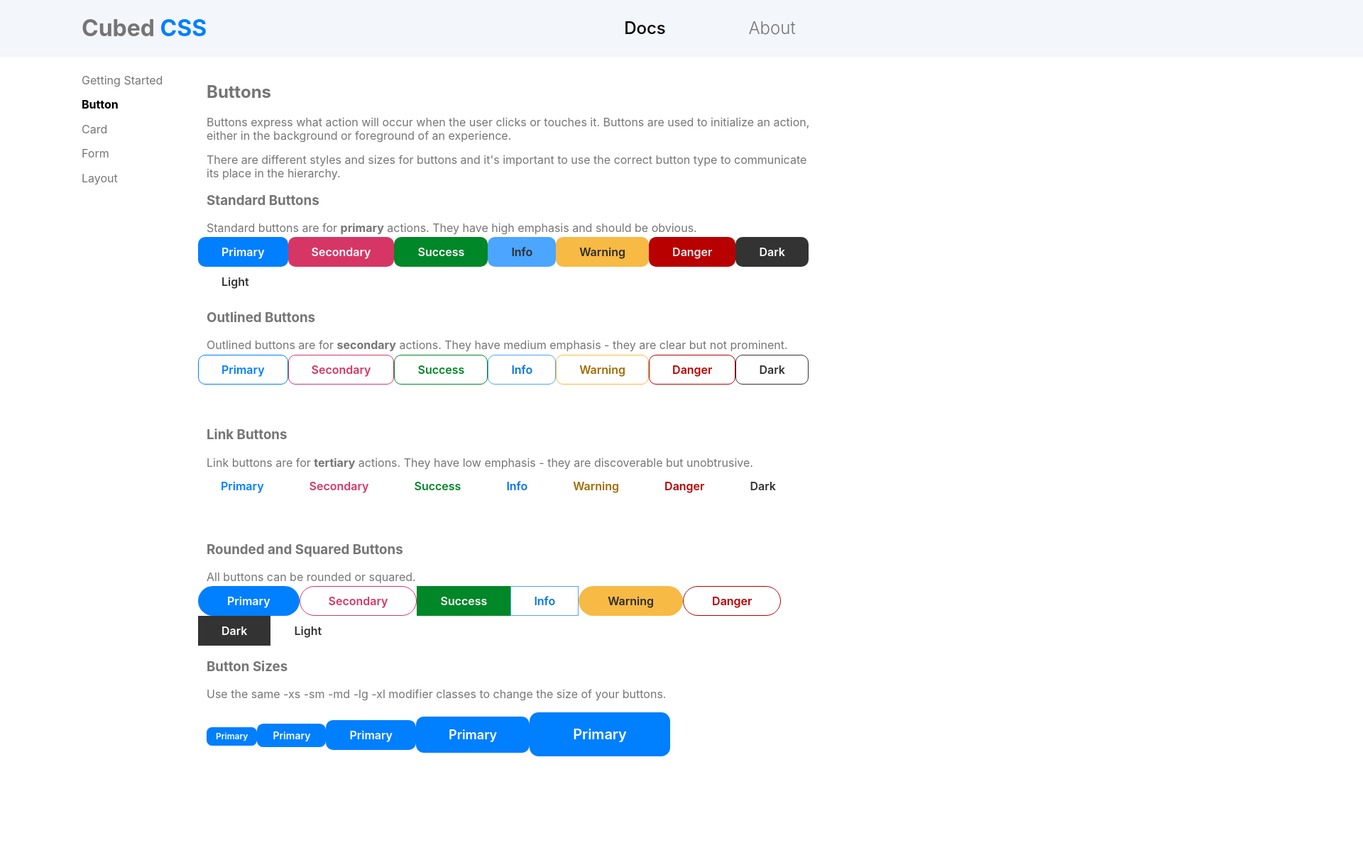
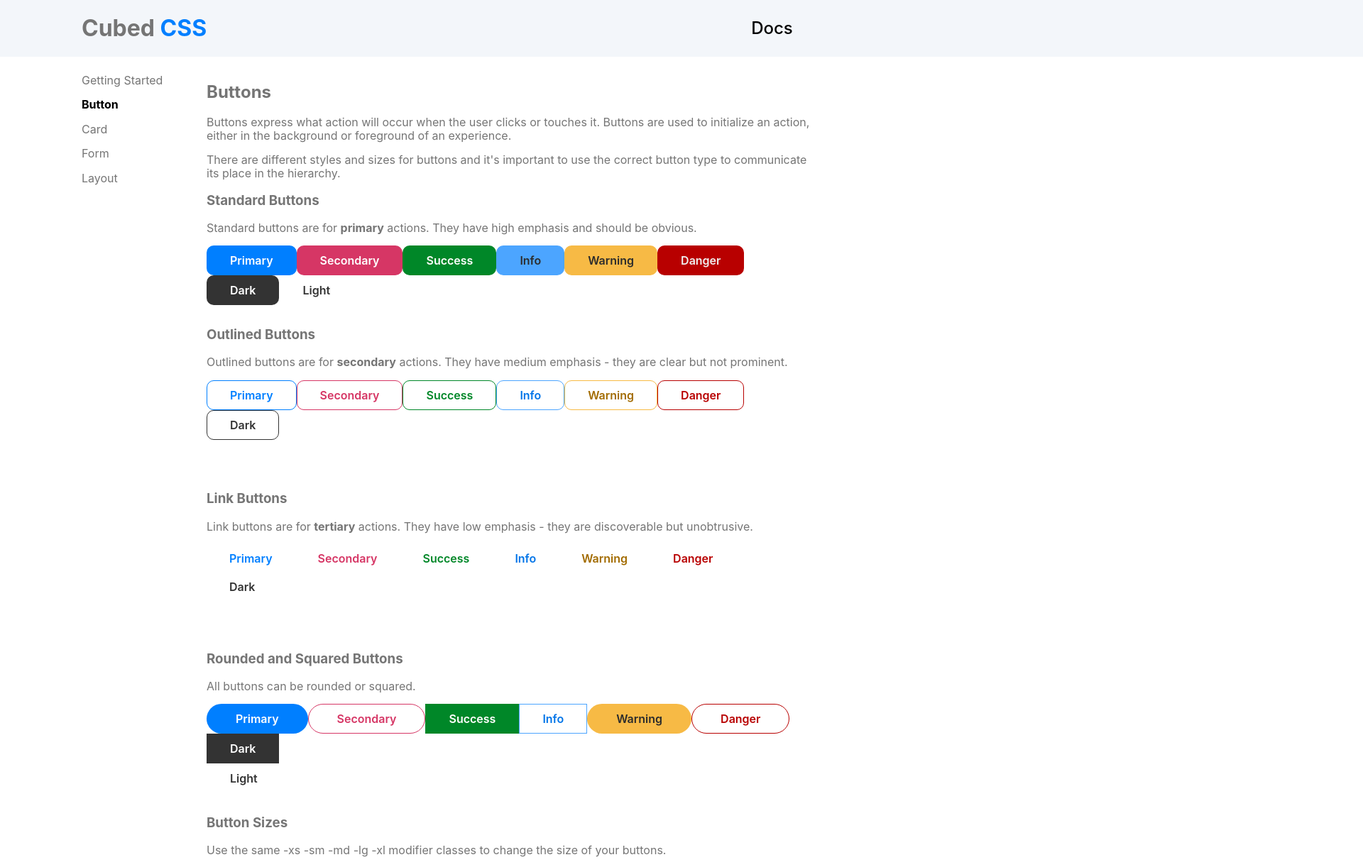
Before and after one commit to thatcube/cubed.css-site, an Angular app: page /docs/button in a window 1280 px wide. Shown: the top 1222 px of the page at 71% size, 1920 px wide, since content can reach past the window. Before the commit the page ends 1082 px from the top, so only its background shows below. Built offline with nearby package versions, Linux system fonts and the light colour scheme.

Commit message:
fix header columns and background overflow

```diff
--- a/src/app/app.component.html
+++ b/src/app/app.component.html
@@ -1,9 +1,9 @@
-<header class="middle">
-  <nav class="container">
+<header class="row no-margin middle">
+  <nav class="col no-padding container">
     <ul class="row middle">
-      <li class="col xs-5 sm-4"><a class="link text -lg -bold" routerLink="/">Cubed <span class="text -primary">CSS</span></a></li>
-      <li class="col sm-offset-4 xs-3 sm-2 center"><a class="link text -md -fw300" routerLinkActive="active" routerLink="/docs">Docs</a></li>
-      <li class="col xs-3 sm-2 center"><a class="link text -md -fw300" routerLinkActive="active" routerLink="/about">About</a></li>
+      <li class="col xs-8 sm-4"><a class="link text -lg -bold" routerLink="/">Cubed <span class="text -primary">CSS</span></a></li>
+      <li class="col sm-offset-6 xs-4 sm-2 center"><a class="link text -md -fw300" routerLinkActive="active" routerLink="/docs">Docs</a></li>
+      <!-- <li class="col xs-3 sm-2 center"><a class="link text -md -fw300" routerLinkActive="active" routerLink="/about">About</a></li> -->
     </ul>
   </nav>
 </header>
--- a/src/app/app.component.scss
+++ b/src/app/app.component.scss
@@ -4,7 +4,7 @@ header  {
         a {
             text-decoration: none;
             color: $gray;
-            transition: .2s ease color;
+            transition: .3s ease all;
             &.active {
                 color: $black;
                 font-weight: 500;
@@ -25,15 +25,14 @@ header  {
 header {
     grid-area: header;
     width: 100%;
-    display: flex;
     position: relative;
     &:before {
         background: $background-light;
         content: '';
-        position: fixed;
+        position: absolute;
         width: 300%;
         left: -100%;
-        height: 5rem;
+        height: 100%;
         z-index: -1;
     }
 }
--- a/src/app/components/button/button.component.html
+++ b/src/app/components/button/button.component.html
@@ -4,7 +4,8 @@
     <p>There are different styles and sizes for buttons and it's important to use the correct button type to communicate its place in the hierarchy. </p>
     <h3>Standard Buttons</h3>
     <p>Standard buttons are for <b>primary</b> actions. They have high emphasis and should be obvious.</p>
-    <div class="row between-xs">
+    <div class="row">
+        <div class="col">
             <button class="btn -primary">Primary</button>
             <button class="btn -secondary">Secondary</button>
             <button class="btn -success">Success</button>
@@ -14,10 +15,12 @@
             <button class="btn -dark">Dark</button>
             <button class="btn -light">Light</button>
         </div>
+    </div>
 
     <h3>Outlined Buttons</h3>
     <p>Outlined buttons are for <b>secondary</b> actions. They have medium emphasis - they are clear but not prominent.</p>
-    <div class="row between-xs">
+    <div class="row">
+        <div class="col">
             <button class="btn -outline -primary">Primary</button>
             <button class="btn -outline -secondary">Secondary</button>
             <button class="btn -outline -success">Success</button>
@@ -29,10 +32,12 @@
                 <button class="btn -outline -light">Light</button>
             </div>
         </div>
+    </div>
 
     <h3>Link Buttons</h3>
     <p>Link buttons are for <b>tertiary</b> actions. They have low emphasis - they are discoverable but unobtrusive.</p>
-    <div class="row between-xs">
+    <div class="row">
+        <div class="col">
             <button class="btn -link -primary">Primary</button>
             <button class="btn -link -secondary">Secondary</button>
             <button class="btn -link -success">Success</button>
@@ -46,10 +51,12 @@
                 <button class="btn -link -light">Light</button>
             </div>
         </div>
+    </div>
 
     <h3>Rounded and Squared Buttons</h3>
     <p>All buttons can be rounded or squared.</p>
-    <div class="row between-xs">
+    <div class="row">
+        <div class="col">
             <button class="btn -round -primary">Primary</button>
             <button class="btn -round -outline -secondary">Secondary</button>
             <button class="btn -square -success">Success</button>
@@ -63,15 +70,18 @@
                 <button class="btn -square -light">Light</button>
             </div>
         </div>
+    </div>
 
     <h3>Button Sizes</h3>
     <p>Use the same -xs -sm -md -lg -xl modifier classes to change the size of your buttons.</p>
-    <div>
-        <button class="btn -primary -xs">Primary</button>
-        <button class="btn -primary -sm">Primary</button>
-        <button class="btn -primary -md">Primary</button>
-        <button class="btn -primary -lg">Primary</button>
-        <button class="btn -primary -xl">Primary</button>
+    <div class="row">
+        <div class="col">
+            <button class="btn -primary -xs">Extra Small</button>
+            <button class="btn -primary -sm">Small</button>
+            <button class="btn -primary -md">Standard</button>
+            <button class="btn -primary -lg">Large</button>
+            <button class="btn -primary -xl">Extra Large</button>
+        </div>
     </div>
 
 </section>
--- a/src/app/components/card/card.component.html
+++ b/src/app/components/card/card.component.html
@@ -3,7 +3,7 @@
     <p>Cards contain content and actions about a single subject.</p>
     <p>They should be easy scan for relevant information and/or actions about their subject. Elements, such as text or images, should be placed in order of importance and clearly indicate hierarchy.</p>
     <div class="row">
-    <div class="col-xs-12 col-sm-6">
+    <div class="col xs-12 sm-6">
         <section class="card">
             <img class="card__img card__img--top" src="../../../assets/img/stock3.jpg" alt="stock photo example">
             <div class="card__body">
@@ -15,7 +15,7 @@
             </div>
         </section>
     </div>
-    <div class="col-xs-12 col-sm-6">
+    <div class="col xs-12 sm-6">
         <section class="card">
             <img class="card__img card__img--top" src="../../../assets/img/stock2.jpg" alt="stock photo example">
             <div class="card__body">
--- a/src/assets/scss/cubed-css/_grid.scss
+++ b/src/assets/scss/cubed-css/_grid.scss
@@ -527,7 +527,7 @@
 
 @include until(sm) {
   .container {
-    max-width: $bp-xs;
+    max-width: $bp-sm;
   }
   .start-xs {
     justify-content: flex-start;
--- a/src/assets/scss/cubed-css/_utilities.scss
+++ b/src/assets/scss/cubed-css/_utilities.scss
@@ -9,3 +9,10 @@
     padding: 0 !important;
     border: none !important;
 }
+
+.no-padding {
+    padding: 0 !important;
+}
+.no-margin {
+    margin: 0 !important;
+}
--- a/src/styles.scss
+++ b/src/styles.scss
@@ -13,3 +13,7 @@ li {
     color: $gray;
     padding: 0 1rem;
 }
+
+body {
+    overflow: hidden;
+}
```
Also changed, not shown: src/app/components/form/form.component.html (+26 -14 lines). Lines whose indentation alone changed are shown as unchanged.
